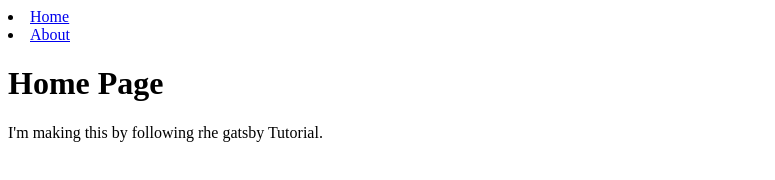
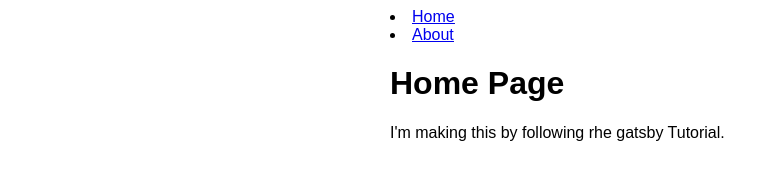
Before and after one commit to esibirkin/my-first-gatsby-site, a Gatsby site: page / in a window 1280 px wide. Shown: the whole page, without its empty margins (0-775 px from the left). Built offline with nearby package versions, Linux system fonts and the light colour scheme; Gatsby itself is replaced by a stand-in of ours.

Commit message:
шестая фиксация

```diff
--- a/src/components/layout.js
+++ b/src/components/layout.js
@@ -1,8 +1,9 @@
 import * as React from 'react'
 import { Link}  from 'gatsby'
+import { container } from './layout.module.css'
 const Layout = ({ pageTitle, children}) => {
     return (
-        <div>
+        <div className={container}>
             <title>{pageTitle}</title>
             <nav>
                 <u>
--- /dev/null
+++ b/src/components/layout.module.css
@@ -0,0 +1,6 @@
+.container {
+    margin: auto;
+    max-width: 500px;
+    font-family: sans-serif;
+
+}
```
